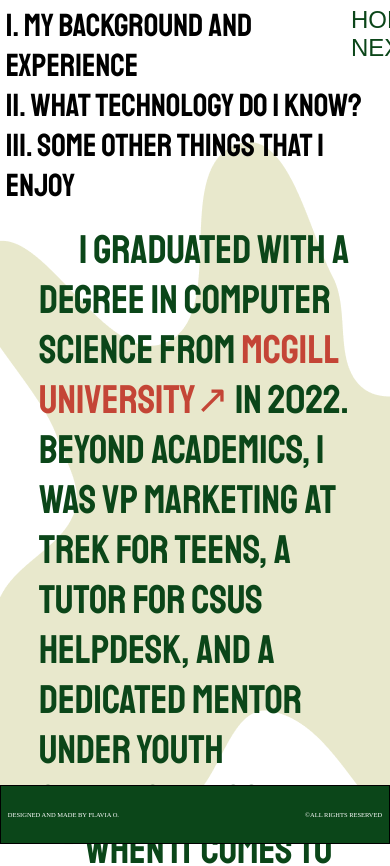
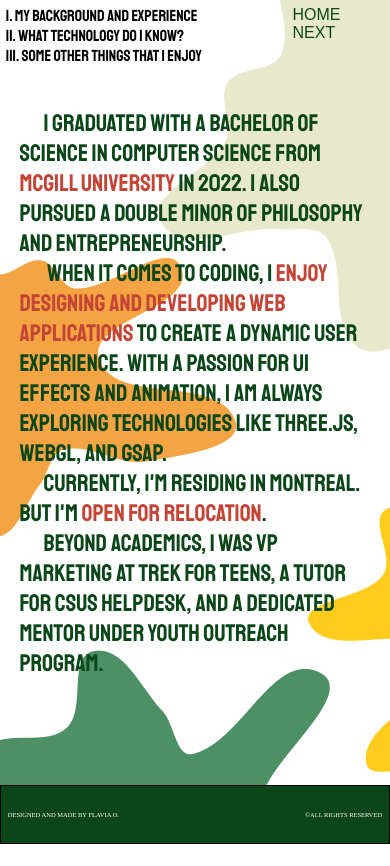
Before and after one commit to flaviaouyang/portfolio-site, a React (Create React App) app: page /about in a window 390 px wide. Shown: the top 866 px of the page. After the commit the page ends 844 px from the top, so only its background shows below. Built offline with nearby package versions, Linux system fonts and the light colour scheme; the HTML template or start-up script is replaced by a standard one; a web font is replaced by a local one.

Commit message:
added mobile responsive design

```diff
--- a/src/App.css
+++ b/src/App.css
@@ -191,37 +191,6 @@
 /* background */
 body {
   background: url("../public/img/background.png");
-  background-repeat: no-repeat;
-}
-
-/* responsive design */
-@media only screen and (max-width: 600px) {}
-
-/* loading screen */
-.loading {
-  height: 100vh;
-  width: 100vw;
-  display: grid;
-  grid-template-columns: 1fr 1fr;
-}
-
-.loading img {
-  margin-top: 25vh;
-  kargin-left: 5vw;
-}
-
-.loading-text {
-  margin-left: 3vw;
-  margin-top: 10vh;
-}
-
-.loading p {
-  font-family: 'Staatliches', cursive;
-  color: #0B4619;
-  font-size: 3rem;
-  line-height: 1.1em;
-  flex-grow: 1;
-  padding-right: 15vw;
 }
 
 /* navbar */
@@ -271,7 +240,7 @@
 
 .logo-links a:hover {
   color: #0B4619;
-  transform: scale(1.05);
+  transform: scale(1.02);
 }
 
 /* Home page */
@@ -292,7 +261,7 @@
 .about-text {
   font-family: 'Staatliches', cursive;
   font-size: 2.5rem;
-  margin: 5vw 10vw 5vw 10vw;
+  margin: 10vh 5vw 10vh 5vw;
   color: #0B4619;
 }
 
@@ -449,11 +418,14 @@
 }
 
 /* contact me */
+.contact-container {
+  margin-top: 5vh;
+}
+
 .link-container {
   display: flex;
   flex-direction: column;
   justify-content: space-evenly;
-  /* margin: 5vw; */
   margin: 2vh 7vw 10vh;
 }
 
@@ -547,3 +519,125 @@
     color: var(--color-1)
   }
 }
+
+/* responsive design */
+@media only screen and (max-width: 600px) {
+  body {
+    background: url("./asset/mobile-bg.png");
+  }
+
+  .logo-text {
+    font-size: 1.5rem;
+  }
+
+  .nav-link-container {
+    left: 75vw;
+    position: absolute;
+  }
+
+  .nav-link-container a {
+    font-size: 1rem;
+  }
+
+  /* home */
+  .intro-container {
+    margin: 0;
+    margin-top: 10vh;
+    font-size: 2rem;
+    margin-left: 5vw;
+  }
+
+  /* about me */
+  .logo-links {
+    font-size: 1rem;
+  }
+
+  .about-text {
+    font-size: 1.5rem;
+    margin-top: 5vh;
+    margin-bottom: 10vh;
+  }
+
+  .accordion-title {
+    font-size: 1rem !important;
+    padding-right: 5vw;
+  }
+
+  .expanded-icon {
+    font-size: 1rem !important;
+  }
+
+  .accordion-item-text {
+    font-size: 0.8rem !important;
+    width: 60vw !important;
+  }
+
+  /* projects */
+  .project-container {
+    padding: 0 0 5vh 0;
+    margin: 0;
+
+  }
+
+  .project-item-container {
+    flex-direction: column;
+    padding: 5vh 0 5vh 0;
+  }
+
+  .project-item-container a {
+    font-size: 1rem;
+  }
+
+  .project-description {
+    text-align: center;
+  }
+
+  .project-tech {
+    font-size: 0.8rem;
+    text-align: center;
+  }
+
+  .project-picture {
+    margin: 0;
+  }
+
+  /* case study */
+  .disappear {
+    display: none;
+  }
+
+  .case-text-container {
+    padding: 0;
+    width: 80%;
+  }
+
+  .case-text-container h1 {
+    font-size: 1rem;
+  }
+
+  .case-info-container p {
+    font-size: 0.7rem;
+  }
+
+  .bold {
+    font-size: 1rem !important;
+  }
+
+  /* writings */
+  .writings {
+    margin-top: 5vh;
+  }
+
+  /* contact */
+  .contact-container {
+    margin-top: 30vh;
+  }
+
+  .link {
+    font-size: 3rem;
+  }
+
+  .link-container a {
+    font-size: 3rem;
+  }
+}
--- a/src/components/about-me/background.js
+++ b/src/components/about-me/background.js
@@ -1,17 +1,23 @@
 const Background = () => {
   return (
     <div className="about-text">
-      &emsp;I graduated with a degree in computer science from{" "}
-      <a href="https://www.mcgill.ca/">McGill University&#8599;</a> in 2022. Beyond
-      academics, I was VP Marketing at Trek for Teens, a Tutor for CSUS
+      &emsp;I graduated with a Bachelor of Science in computer science from{" "}
+      <a href="https://www.mcgill.ca/">McGill University</a> in 2022. I also
+      pursued a double minor of Philosophy and Entrepreneurship.
+      <br />
+      &emsp; When it comes to coding, I{" "}
+      <span className="red-text">
+        enjoy designing and developing web applications
+      </span>{" "}
+      to create a dynamic user experience. With a passion for UI effects and
+      animation, I am always exploring technologies like three.js, WebGL, and
+      GSAP.
+      <br />
+      &emsp;Currently, I'm residing in Montreal. But I'm{" "}
+      <span className="red-text">open for relocation</span>.
+      <br />
+      &emsp;Beyond academics, I was VP Marketing at Trek for Teens, a Tutor for CSUS
       helpdesk, and a dedicated Mentor under Youth Outreach Program.
-      <br />
-      &emsp; When it comes to coding, I <span className="red-text">enjoy designing and developing web
-      applications</span> to create a dynamic user experience. With a passion for UI
-      effects and animation, I am always exploring technologies like three.js,
-      WebGL, and GSAP.
-      <br />
-      &emsp;Currently, I'm residing in Montreal. But I'm <span className="red-text">open for relocation</span>.
     </div>
   );
 };
--- a/src/components/contact.js
+++ b/src/components/contact.js
@@ -1,6 +1,6 @@
 const Contact = () => {
   return (
-    <div>
+    <div className="contact-container">
       <a href="mailto:flavia.ouyang@mail.mcgill.ca" className="link">
         Hello@FlaviaO.com
       </a>
--- a/src/components/project/caseStudy.js
+++ b/src/components/project/caseStudy.js
@@ -9,7 +9,7 @@
           <p>YEAR: {props.year}</p>
         </div>
       </div>
-      <img src={props.src} alt={props.alt} className="case-img" />
+      <img src={props.src} alt={props.alt} className="case-img disappear" />
     </div>
   );
 };
--- a/src/components/project/project.js
+++ b/src/components/project/project.js
@@ -19,7 +19,7 @@
         alt="McGill TA Management System"
         tech="React, Node, Express, SQL"
         text_link="/project/mcgill"
-        description="McGill TA Management System &#8599;"
+        description="McGill TA Management System"
       />
       <ProjectItem
         link="https://github.com/flaviaouyang/Sages-Femmes-du-Quebec-Database"
@@ -27,7 +27,7 @@
         img_src={Database}
         alt="Database Application"
         text_link="/project/midwife"
-        description="Midwife Database System &#8599;"
+        description="Midwife Database System"
         tech="IBM-DB2, Java"
       />
       <ProjectItem
@@ -36,7 +36,7 @@
         img_src={Wordle}
         alt="CLI Wordle Game"
         text_link="/project/wordle"
-        description="Terminal Wordle CLone &#8599;"
+        description="Terminal Wordle CLone"
         tech="Python"
       />
       <ProjectItem
@@ -45,7 +45,7 @@
         img_src={BlackJack}
         alt="Black Jack Cards"
         text_link="/project/blackjack"
-        description="C++ BlackJack Game &#8599;"
+        description="C++ BlackJack Game"
         tech="C++"
       />
       <ProjectItem
@@ -54,7 +54,7 @@
         img_src={ToDo}
         alt="To Do illustrations"
         text_link="/project/todo"
-        description="Python To-do List &#8599;"
+        description="Python To-do List"
         tech="Flask, Jinja, SQL"
       />
       <ProjectItem
@@ -63,7 +63,7 @@
         img_src={Etch}
         alt="UI of etch-a-sketch project"
         text_link="/project/etch-a-sketch"
-        description="Etch-a-sketch &#8599;"
+        description="Etch-a-sketch"
         tech="JavaScript, HTML, CSS"
       />
     </div>
--- a/src/components/writing.js
+++ b/src/components/writing.js
@@ -16,7 +16,7 @@
   };
 
   return (
-    <div className="accordion">
+    <div className="accordion writings">
       <Accordion
         expanded={expanded === "panel1"}
         onChange={handleChange("panel1")}
```
Also changed, not shown: src/asset/mobile-bg.png (added).
